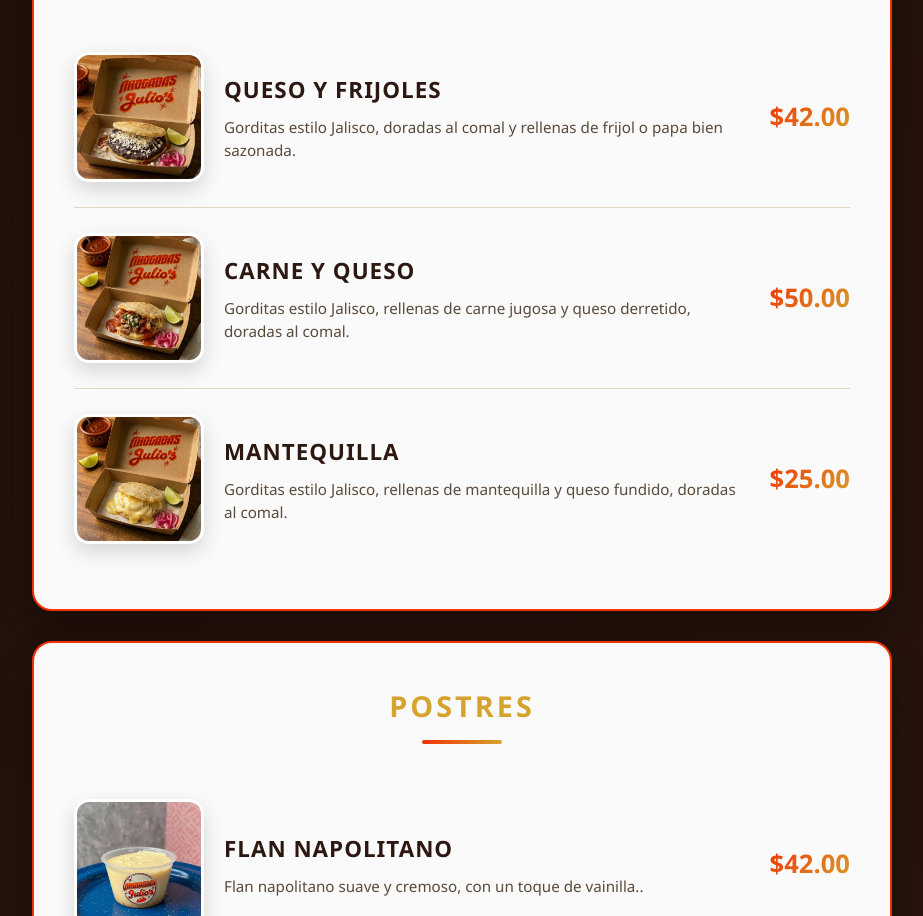
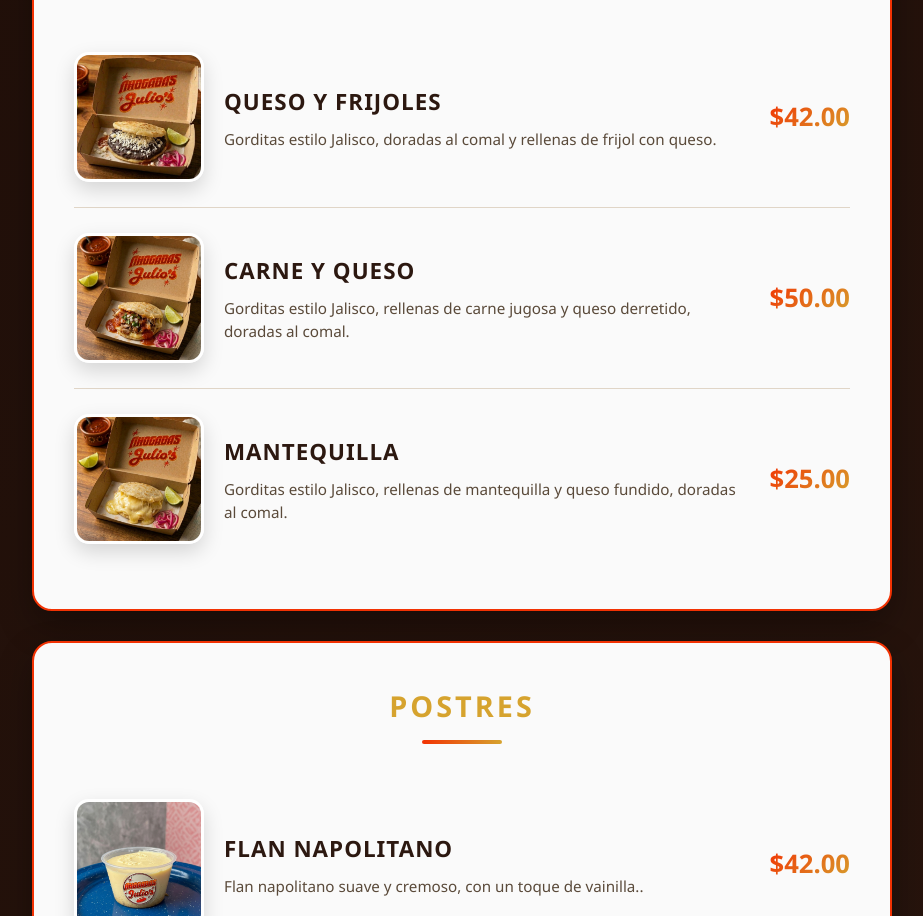
Before and after one commit to cookinglikedan-stack/Ahogadas-Julio-s, a plain HTML site: page index.html in a window 1280 px wide. Shown: the part 2806-3722 px from the top of the page, without its empty margins (178-1101 px from the left). Drawn offline with Linux system fonts and the light colour scheme.

Commit message:
Update index.html

```diff
--- a/index.html
+++ b/index.html
@@ -453,7 +453,7 @@
                 <img src="images/gordita-queso-frijol.jpg" alt="Gordita de Queso y Frijoles" class="item-image">
                 <div class="item-info">
                     <div class="item-name">Queso y Frijoles</div>
-                    <div class="item-desc">Gorditas estilo Jalisco, doradas al comal y rellenas de frijol o papa bien sazonada.</div>
+                    <div class="item-desc">Gorditas estilo Jalisco, doradas al comal y rellenas de frijol con queso.</div>
                 </div>
                 <div class="item-price">$42.00</div>
             </div>
```
